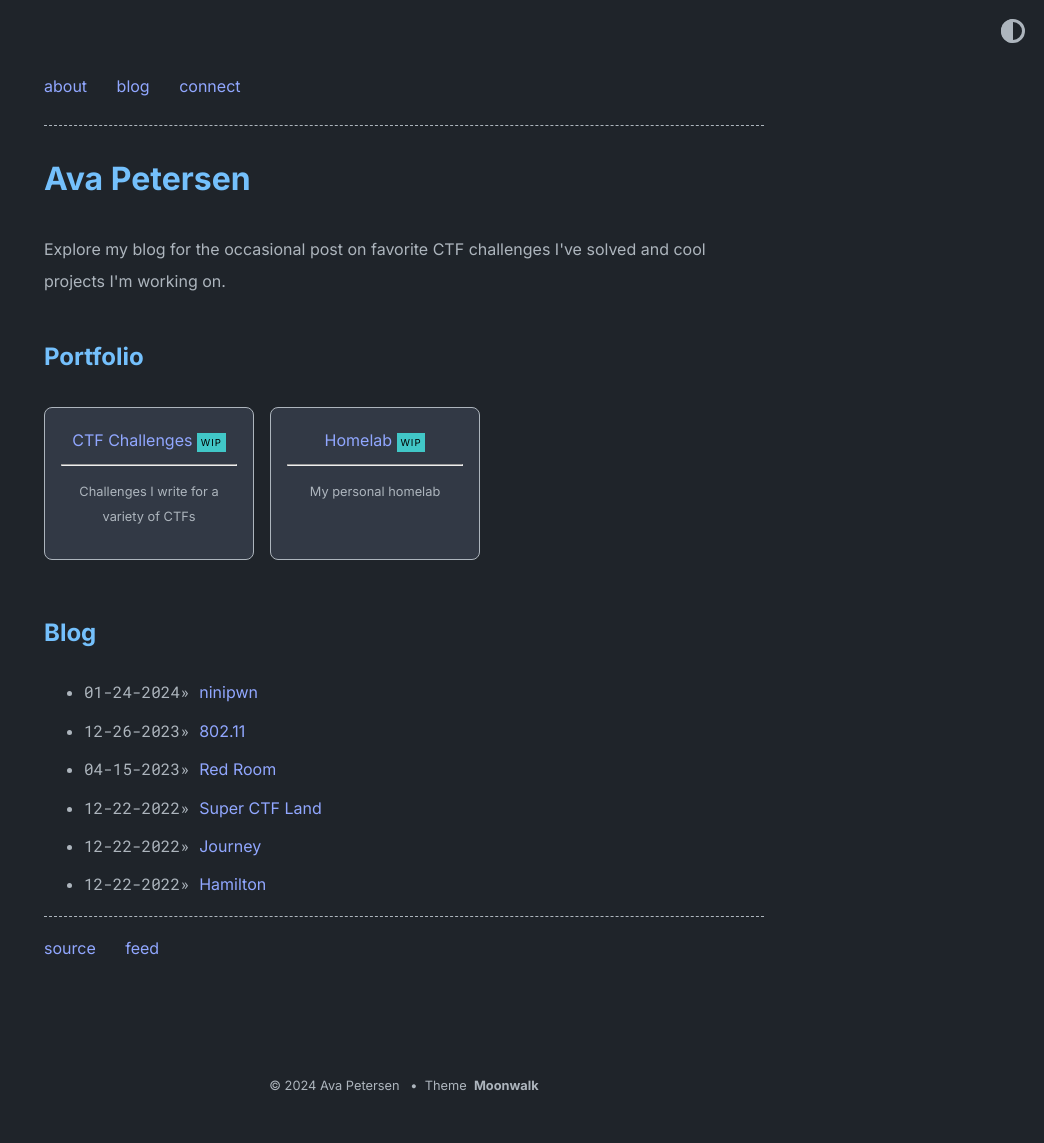
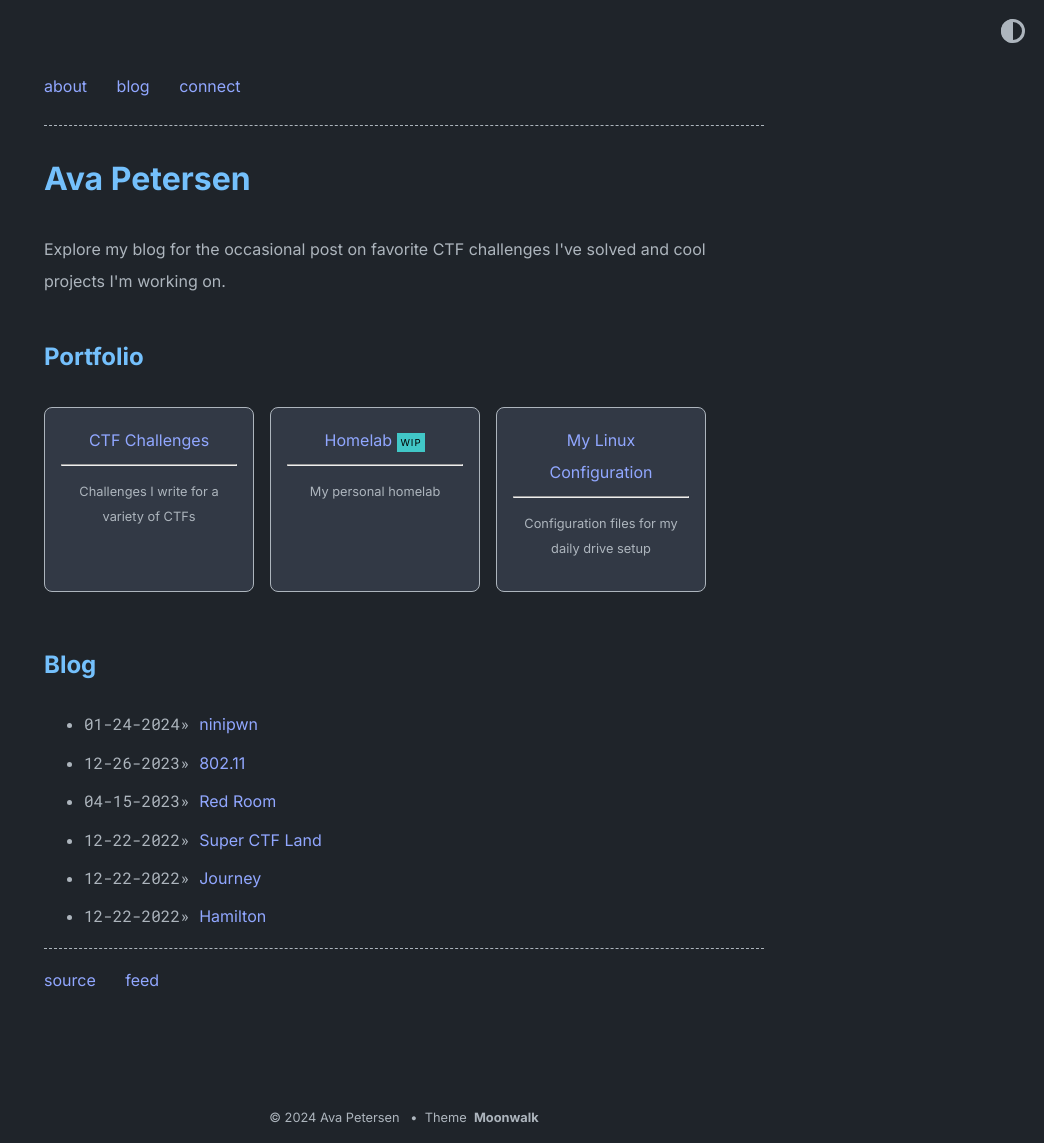
Before and after one commit to deltabluejay/deltabluejay.github.io, a Jekyll site: the page built from index.md, in a window 1280 px wide. Shown: the whole page, without its empty margins (236-1280 px from the left). Built offline with Jekyll 4.4.1, drawn with Linux system fonts in a browser that asks for light colours; before the commit the page ends 1111 px from its top, so only the background shows below that.

Commit message:
Added Linux project

```diff
--- a/_data/home.yml
+++ b/_data/home.yml
@@ -12,12 +12,15 @@ project_entries:
   - title: CTF Challenges
     url: projects/challenges
     desc: Challenges I write for a variety of CTFs
-    highlight: WIP
 
   - title: Homelab
     url: projects/homelab
     desc: My personal homelab
     highlight: WIP
+
+  - title: My Linux Configuration
+    url: https://github.com/deltabluejay/linux-config
+    desc: Configuration files for my daily drive setup
 
 old_project_entries:
   - title: placeholder_title
```
